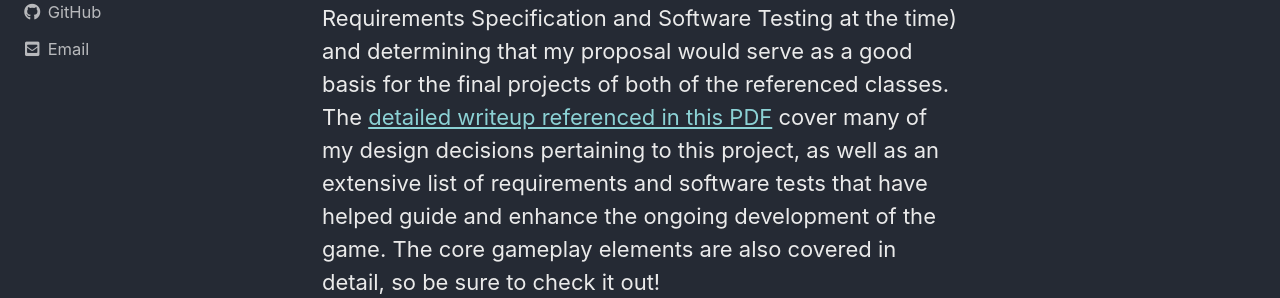
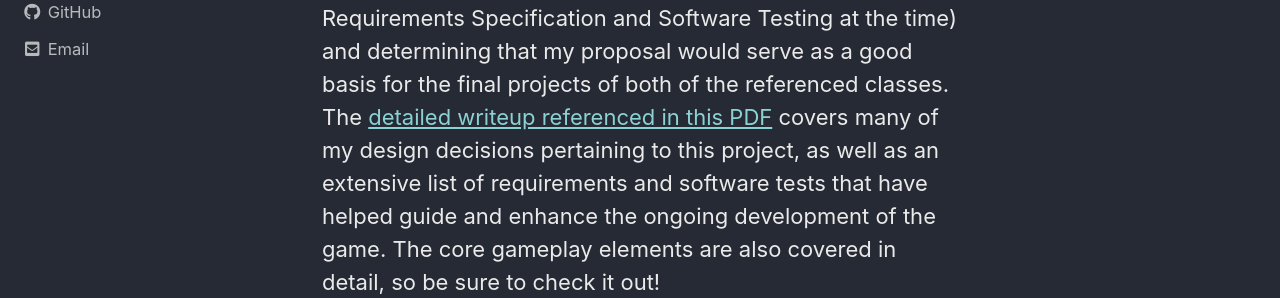
Before and after one commit to griesenj/griesenj.github.io, a Jekyll site: the page built from _portfolio/dggdx.md, in a window 1280 px wide and 900 px high. Shown: the part 442-740 px from the top of the window. Built offline with Jekyll 4.4.1, drawn with Linux system fonts in a browser that asks for light colours; cached includes are drawn as plain includes.

Commit message:
Update paced writeup

```diff
--- a/_portfolio/dggdx.md
+++ b/_portfolio/dggdx.md
@@ -14,7 +14,7 @@ toc_icon: "cogs"
 
 ## Overview
 
-Disc Golf GDX is the name of an ongoing project of mine that has continued to evolve since its inception in the spring of 2021. I started working on this project after running the idea by my graduate professor (who was teaching me both Requirements Specification and Software Testing at the time) and determining that my proposal would serve as a good basis for the final projects of both of the referenced classes. The <a href="/assets/misc/dggdxWriteup.pdf" target="_blank">detailed writeup referenced in this PDF</a> cover many of my design decisions pertaining to this project, as well as an extensive list of requirements and software tests that have helped guide and enhance the ongoing development of the game. The core gameplay elements are also covered in detail, so be sure to check it out!
+Disc Golf GDX is the name of an ongoing project of mine that has continued to evolve since its inception in the spring of 2021. I started working on this project after running the idea by my graduate professor (who was teaching me both Requirements Specification and Software Testing at the time) and determining that my proposal would serve as a good basis for the final projects of both of the referenced classes. The <a href="/assets/misc/dggdxWriteup.pdf" target="_blank">detailed writeup referenced in this PDF</a> covers many of my design decisions pertaining to this project, as well as an extensive list of requirements and software tests that have helped guide and enhance the ongoing development of the game. The core gameplay elements are also covered in detail, so be sure to check it out!
 
 While the core focus on this project was additional Java coding experience and inital exposure to a game development framework (LibGDX), I have also greatly enjoyed several other aspects of game design process such as graphic design (sprite creation) and audio engineering (sound effects). Integrating both of these elements with the actual programming of game mechanics has been a fun endeavor so far.
 
```
Also changed, not shown: _portfolio/paced.md (+1 -1 lines).
